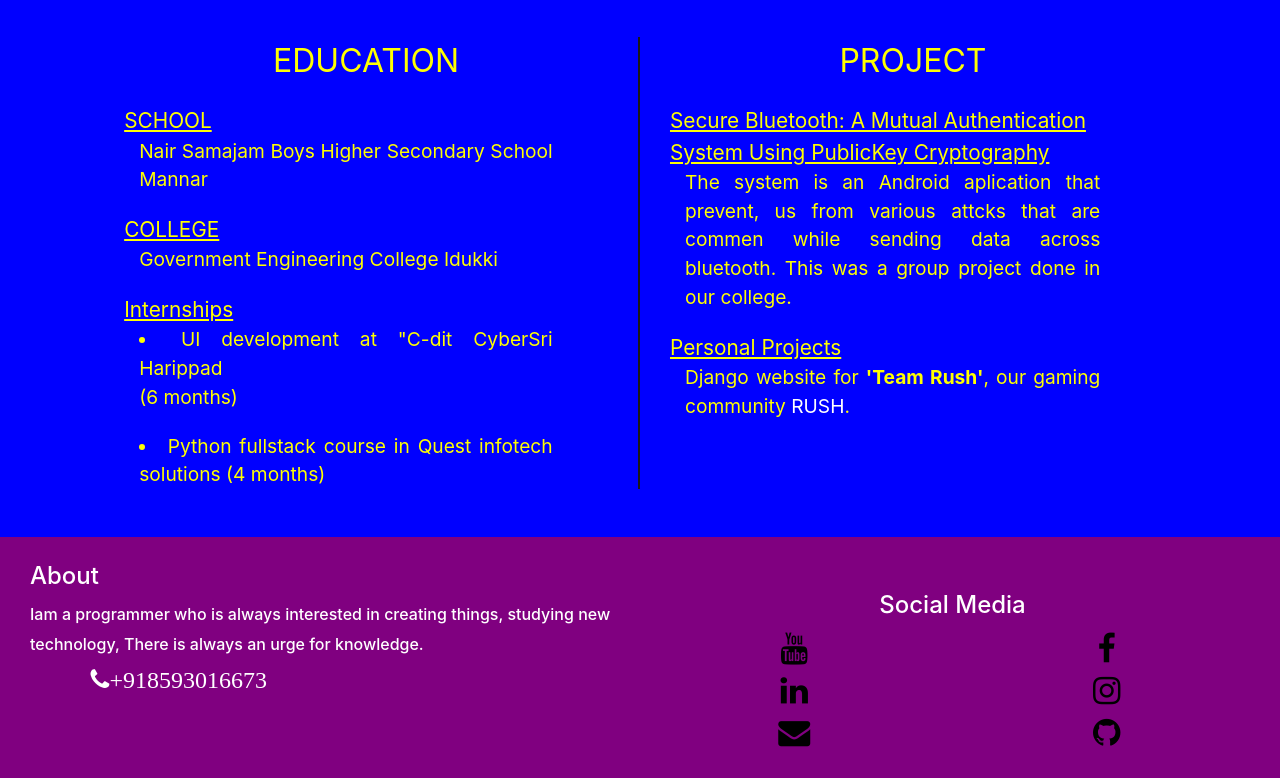
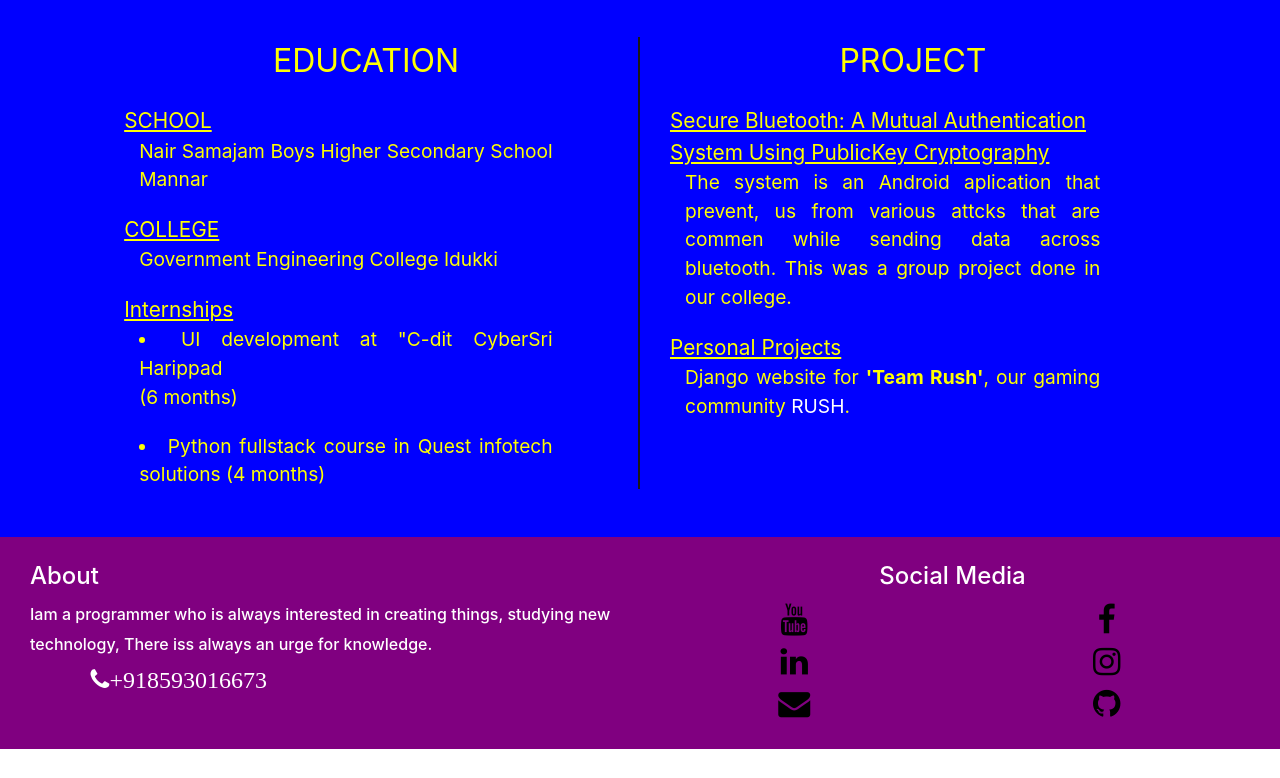
Before and after one commit to gokulganesh123/gokulportfolio, a plain HTML site: page index.html in a window 1280 px wide. Shown: the part 1726-2504 px from the top of the page. After the commit the page ends 2475 px from the top, so only its background shows below. Drawn offline with nearby package versions, Linux system fonts and the light colour scheme; a web font is replaced by a local one.

Commit message:
Add files via upload

```diff
--- a/index.html
+++ b/index.html
@@ -175,12 +175,12 @@
    <footer class="col-sm-12 footer row">
 
      <div class="col-sm-6 about"> <h4>About</h4>
-    <h6>Iam a  programmer who is always interested in creating things, studying new technology, There is always an urge for knowledge.
+    <h6>Iam a  programmer who is always interested in creating things, studying new technology, There iss always an urge for knowledge.
 
     </h6>
-  <a href="tel:8593016673"><div class="social-icon fa fa-phone w-50 text-center  mr-1" style="font-size:1.5rem; color:white">+918593016673<br></div></a>
-    </div><br><br>
-    <div class="col-sm-6 text-center"><h4><br>Social Media</h4>
+  <a href="tel:8593016673"><div class="social-icon fa fa-phone w-50 text-center  mr-1" style="font-size:1.5rem; color:white">+918593016673</div></a>
+    </div>
+    <div class="col-sm-6 text-center"><h4>Social Media</h4>
       <div class="row">
      <div class="col-sm-6 links">
       <a href="https://www.youtube.com/channel/UCUd0di63gV8KoOoSWcD8q7w"><div class="social-icon fa fa-youtube w-50 text-center  mr-1"></div></a>
```
